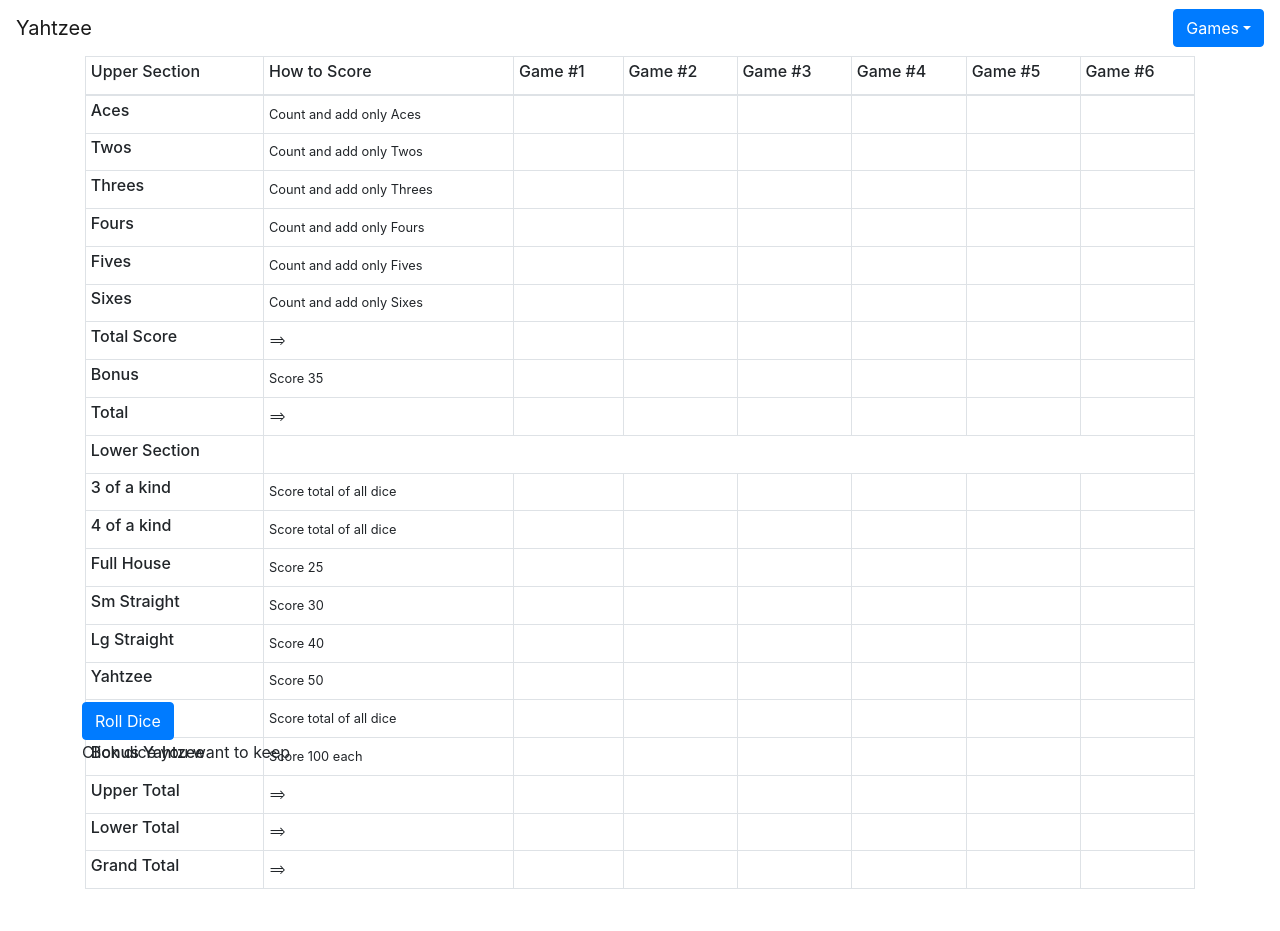
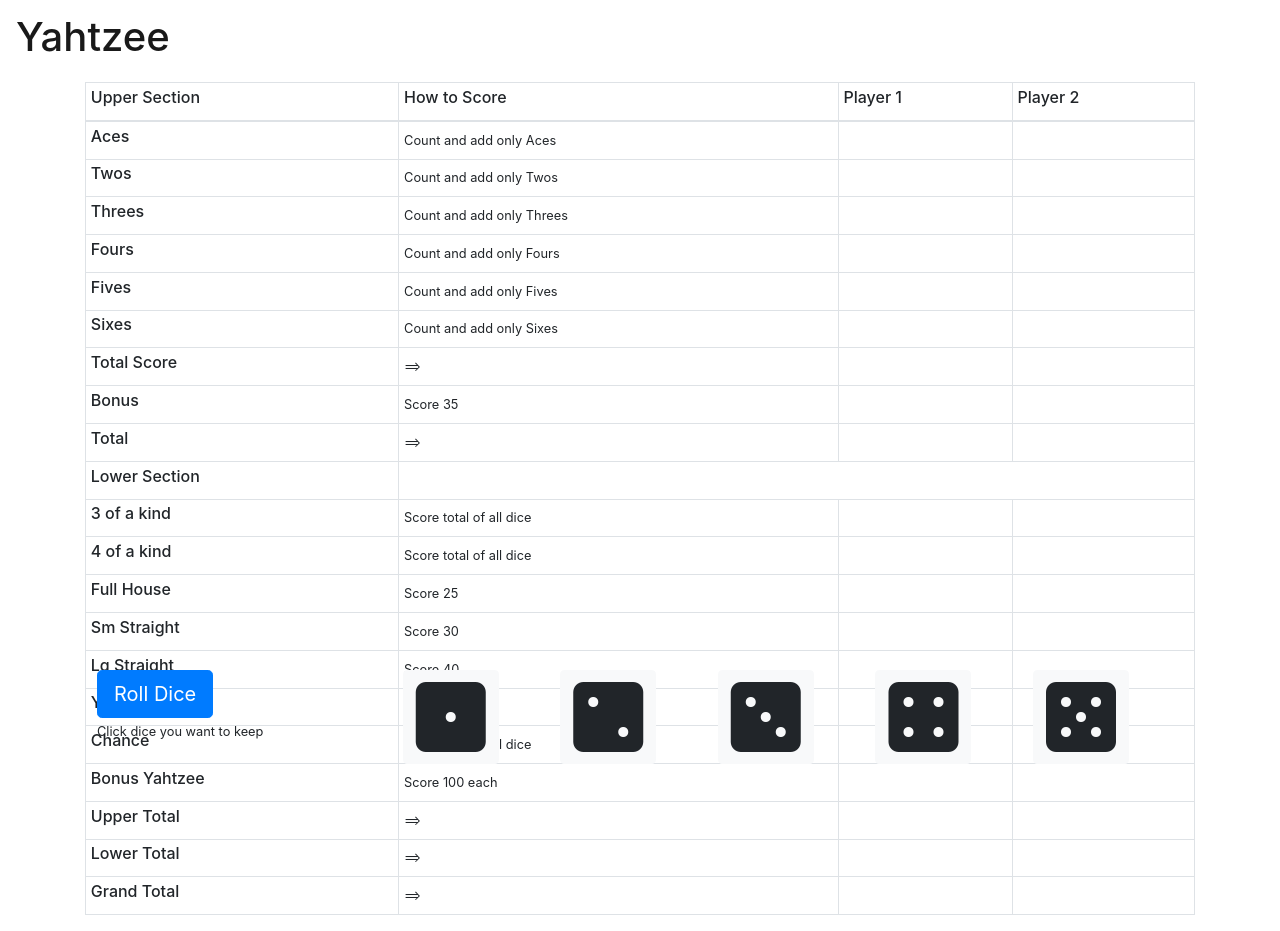
Before and after one commit to marcjmiller/yahtzee-react, a React (Create React App) app: page / in a window 1280 px wide. Before the commit the page ends 905 px from the top, so only its background shows below. Built offline with nearby package versions, Linux system fonts and the light colour scheme.

Commit message:
refactoring scoreCard/dice logic

```diff
--- a/src/components/DiceRoll.tsx
+++ b/src/components/DiceRoll.tsx
@@ -7,13 +7,15 @@
 
 interface DiceRollState {
   currentRoll: Array<number>;
+  selectedDice: Array<number>;
 }
 
 class DiceRoll extends React.Component<{}, DiceRollState> {
   constructor(props: DiceRollState) {
     super(props);
     this.state = {
-      currentRoll: []
+      currentRoll: [1, 2, 3, 4, 5],
+      selectedDice: []
     };
 
     this.handleClick = this.handleClick.bind(this);
@@ -26,8 +28,10 @@
     });
   };
 
-  selectDie = () => {
-    this.setState({});
+  selectDie = (e: number) => {
+    this.setState({
+      selectedDice: this.state.selectedDice.concat([e])
+    });
   };
 
   rollDice() {
@@ -38,7 +42,7 @@
     return newRoll;
   }
 
-  render() {
+  getDie(die: number) {
     const dice: Array<string> = [
       "",
       "fas fa-dice-one fa-5x",
@@ -48,34 +52,40 @@
       "fas fa-dice-five fa-5x",
       "fas fa-dice-six fa-5x"
     ];
+    return dice[die];
+  }
 
+  getDice() {
+    return this.state.currentRoll.map(die => {
+      return (
+        <td>
+          <Button variant="light">
+            <i className={this.getDie(die)}> </i>
+          </Button>
+        </td>
+      );
+    });
+  }
+
+  render() {
     return (
       <Navbar fixed="bottom">
         <Container>
           <Table borderless>
             <tr>
               <td>
-                <Button onClick={this.handleClick}>Roll Dice</Button>
-                <br />
-                Click dice you want to keep
+                <Container>
+                  <Button onClick={this.handleClick} size="lg">
+                    Roll Dice
+                  </Button>
+                  <p>
+                    <small>Click dice you want to keep</small>
+                  </p>
+                </Container>
               </td>
-              <td>&nbsp;</td>
-              <td>
-                <i className={dice[this.state.currentRoll[0]]}> </i>
-              </td>
-              <td>
-                <i className={dice[this.state.currentRoll[1]]}> </i>
-              </td>
-              <td>
-                <i className={dice[this.state.currentRoll[2]]}> </i>
-              </td>
-              <td>
-                <i className={dice[this.state.currentRoll[3]]}> </i>
-              </td>
-              <td>
-                <i className={dice[this.state.currentRoll[4]]}> </i>
-              </td>
-              <td>&nbsp;</td>
+              <td> </td>
+              {this.getDice()}
+              <td> </td>
             </tr>
           </Table>
         </Container>
--- a/src/components/PlayerInfo.tsx
+++ b/src/components/PlayerInfo.tsx
@@ -1,21 +1,15 @@
 import React from "react";
 
 import Navbar from "react-bootstrap/Navbar";
-import Form from "react-bootstrap/Form";
-import DropdownButton from "react-bootstrap/DropdownButton";
-import DropdownItem from "react-bootstrap/DropdownItem";
 import Nav from "react-bootstrap/Nav";
 
 const PlayerInfo: React.FC = () => {
   return (
     <Navbar>
-      <Navbar.Brand>Yahtzee</Navbar.Brand>
-      <Nav className="mr-auto"></Nav>
-      <Form inline>
-        <DropdownButton id="dropdown-basic-button" title="Games">
-          <DropdownItem href="#">6</DropdownItem>
-        </DropdownButton>
-      </Form>
+      <Navbar.Brand>
+        <h1>Yahtzee</h1>
+      </Navbar.Brand>
+      <Nav className="mr-auto"> </Nav>
     </Navbar>
   );
 };
--- a/src/components/ScoreCard.tsx
+++ b/src/components/ScoreCard.tsx
@@ -5,8 +5,18 @@
 
 interface ScoreCardProps {
   tableHeadings: Array<string>;
-  upperScoreCard: Array<{ label: string; guide: string; game: number }>;
-  lowerScoreCard: Array<{ label: string; guide: string; game: number }>;
+  upperScoreCard: Array<{
+    label: string;
+    guide: string;
+    player1Score: number;
+    player2Score: number;
+  }>;
+  lowerScoreCard: Array<{
+    label: string;
+    guide: string;
+    player1Score: number;
+    player2Score: number;
+  }>;
 }
 
 class ScoreCard extends React.Component<{}, ScoreCardProps> {
@@ -14,39 +24,125 @@
     super(props);
 
     this.state = {
-      tableHeadings: [
-        "Upper Section",
-        "How to Score",
-        "Game #1",
-        "Game #2",
-        "Game #3",
-        "Game #4",
-        "Game #5",
-        "Game #6"
-      ],
+      tableHeadings: ["Upper Section", "How to Score", "Player 1", "Player 2"],
       upperScoreCard: [
-        { label: "Aces", guide: "Count and add only Aces", game: -1 },
-        { label: "Twos", guide: "Count and add only Twos", game: -1 },
-        { label: "Threes", guide: "Count and add only Threes", game: -1 },
-        { label: "Fours", guide: "Count and add only Fours", game: -1 },
-        { label: "Fives", guide: "Count and add only Fives", game: -1 },
-        { label: "Sixes", guide: "Count and add only Sixes", game: -1 },
-        { label: "Total Score", guide: "==>", game: -1 },
-        { label: "Bonus", guide: "Score 35", game: -1 },
-        { label: "Total", guide: "==>", game: -1 }
+        {
+          label: "Aces",
+          guide: "Count and add only Aces",
+          player1Score: -1,
+          player2Score: -1
+        },
+        {
+          label: "Twos",
+          guide: "Count and add only Twos",
+          player1Score: -1,
+          player2Score: -1
+        },
+        {
+          label: "Threes",
+          guide: "Count and add only Threes",
+          player1Score: -1,
+          player2Score: -1
+        },
+        {
+          label: "Fours",
+          guide: "Count and add only Fours",
+          player1Score: -1,
+          player2Score: -1
+        },
+        {
+          label: "Fives",
+          guide: "Count and add only Fives",
+          player1Score: -1,
+          player2Score: -1
+        },
+        {
+          label: "Sixes",
+          guide: "Count and add only Sixes",
+          player1Score: -1,
+          player2Score: -1
+        },
+        {
+          label: "Total Score",
+          guide: "==>",
+          player1Score: -1,
+          player2Score: -1
+        },
+        {
+          label: "Bonus",
+          guide: "Score 35",
+          player1Score: -1,
+          player2Score: -1
+        },
+        { label: "Total", guide: "==>", player1Score: -1, player2Score: -1 }
       ],
       lowerScoreCard: [
-        { label: "3 of a kind", guide: "Score total of all dice", game: -1 },
-        { label: "4 of a kind", guide: "Score total of all dice", game: -1 },
-        { label: "Full House", guide: "Score 25", game: -1 },
-        { label: "Sm Straight", guide: "Score 30", game: -1 },
-        { label: "Lg Straight", guide: "Score 40", game: -1 },
-        { label: "Yahtzee", guide: "Score 50", game: -1 },
-        { label: "Chance", guide: "Score total of all dice", game: -1 },
-        { label: "Bonus Yahtzee", guide: "Score 100 each", game: -1 },
-        { label: "Upper Total", guide: "==>", game: -1 },
-        { label: "Lower Total", guide: "==>", game: -1 },
-        { label: "Grand Total", guide: "==>", game: -1 }
+        {
+          label: "3 of a kind",
+          guide: "Score total of all dice",
+          player1Score: -1,
+          player2Score: -1
+        },
+        {
+          label: "4 of a kind",
+          guide: "Score total of all dice",
+          player1Score: -1,
+          player2Score: -1
+        },
+        {
+          label: "Full House",
+          guide: "Score 25",
+          player1Score: -1,
+          player2Score: -1
+        },
+        {
+          label: "Sm Straight",
+          guide: "Score 30",
+          player1Score: -1,
+          player2Score: -1
+        },
+        {
+          label: "Lg Straight",
+          guide: "Score 40",
+          player1Score: -1,
+          player2Score: -1
+        },
+        {
+          label: "Yahtzee",
+          guide: "Score 50",
+          player1Score: -1,
+          player2Score: -1
+        },
+        {
+          label: "Chance",
+          guide: "Score total of all dice",
+          player1Score: -1,
+          player2Score: -1
+        },
+        {
+          label: "Bonus Yahtzee",
+          guide: "Score 100 each",
+          player1Score: -1,
+          player2Score: -1
+        },
+        {
+          label: "Upper Total",
+          guide: "==>",
+          player1Score: -1,
+          player2Score: -1
+        },
+        {
+          label: "Lower Total",
+          guide: "==>",
+          player1Score: -1,
+          player2Score: -1
+        },
+        {
+          label: "Grand Total",
+          guide: "==>",
+          player1Score: -1,
+          player2Score: -1
+        }
       ]
     };
   }
@@ -61,9 +157,16 @@
     });
   }
 
-  drawScoreCard(section: { label: string; guide: string; game: number }[]) {
+  drawScoreCard(
+    section: {
+      label: string;
+      guide: string;
+      player1Score: number;
+      player2Score: number;
+    }[]
+  ) {
     return section.map(row => {
-      const { label, guide, game } = row;
+      const { label, guide, player1Score, player2Score } = row;
       return (
         <tr>
           <td>
@@ -72,12 +175,8 @@
           <td>
             <small>{guide}</small>
           </td>
-          <td>{game !== -1 ? game : ""}</td>
-          <td>{game !== -1 ? game : ""}</td>
-          <td>{game !== -1 ? game : ""}</td>
-          <td>{game !== -1 ? game : ""}</td>
-          <td>{game !== -1 ? game : ""}</td>
-          <td>{game !== -1 ? game : ""}</td>
+          <td>{player1Score !== -1 ? player1Score : ""}</td>
+          <td>{player2Score !== -1 ? player2Score : ""}</td>
         </tr>
       );
     });
```
